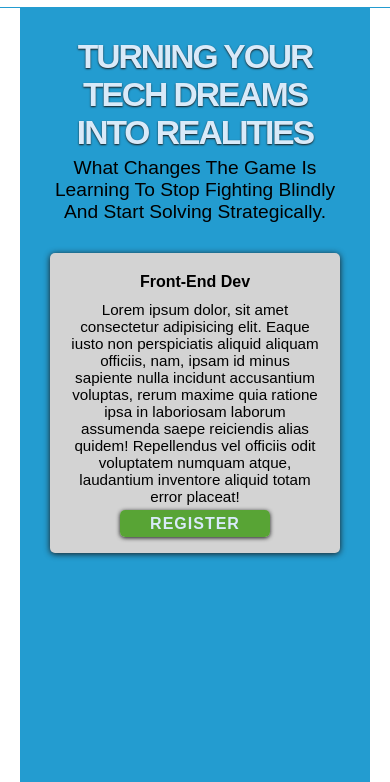
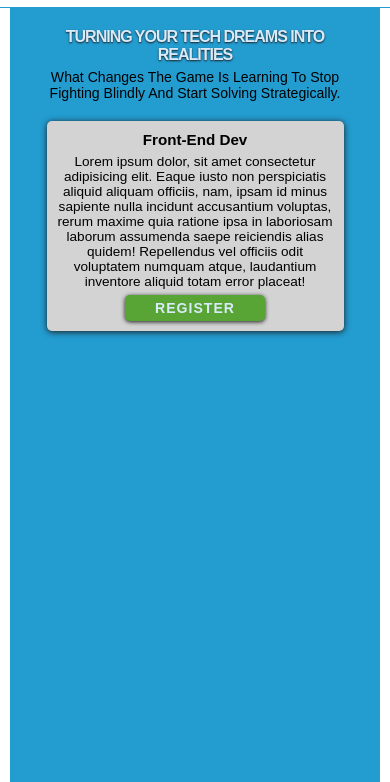
Before and after one commit to Akuchinyerenwa/demo-repo, a plain HTML site: page index.html in a window 390 px wide. Shown: the part 69-851 px from the top of the page. Drawn offline with Linux system fonts and the light colour scheme.

Commit message:
Add media query to the hero section and its contents in the index.css file

```diff
--- a/index.css
+++ b/index.css
@@ -188,6 +188,7 @@ main {
 }
 
 .template a {
+  display: inline-block;
   background-color: #58a435;
   color: #d9eaf9;
   padding: 5px 30px;
@@ -229,6 +230,25 @@ main {
     padding: 5px 10px;
     font-size: 0.75rem;
   }
+
+  .hero h1 {
+    font-size: 1.6rem;
+  }
+
+  .hero > p {
+    font-size: 1rem;
+    font-weight: 500;
+    margin-bottom: 20px;
+  }
+
+  .template {
+    padding: 10px;
+    max-width: 230px;
+  }
+
+  .template p {
+    font-size: 0.85rem;
+  }
 }
 
 /* Media of 520px Max Width */
@@ -249,7 +269,7 @@ main {
     position: absolute;
     top: 100%;
     left: -100%;
-    background-color: rgba(27, 27, 27, 0.2);
+    background-color: rgba(27, 27, 27, 0.8);
     transition: 0.5s;
   }
 
@@ -259,8 +279,10 @@ main {
 
   .link-list li {
     font-size: 0.95rem;
+    font-weight: 600;
     letter-spacing: 1px;
     line-height: 2rem;
+    border-bottom: 1px solid #239cd0;
   }
 
   .link-list li:hover,
@@ -334,4 +356,39 @@ main {
     transform: translateY(-9px) rotate(45deg);
     background-color: rgba(27, 27, 27, 0.6);
   }
+
+  main {
+    padding: 0 10px;
+  }
+
+  .hero {
+    padding: 20px;
+  }
+
+  .hero h1 {
+    font-size: 1rem;
+    letter-spacing: -1px;
+  }
+
+  .hero > p {
+    font-size: 0.88rem;
+  }
+
+  .template {
+    margin-bottom: 20px;
+    max-width: 90%;
+  }
+
+  .template h4,
+  .template p {
+    margin-bottom: 6px;
+  }
+
+  .template h4 {
+    font-size: 0.95rem;
+  }
+
+  .template a {
+    font-size: 0.88rem;
+  }
 }
```
